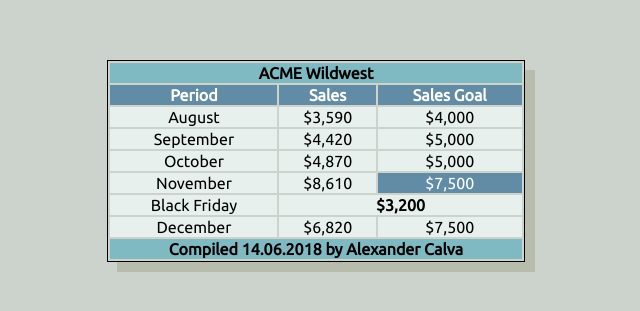
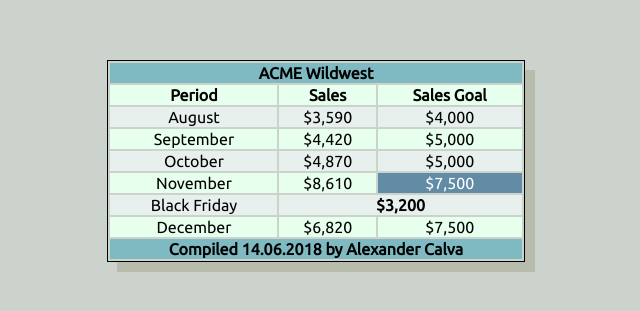
Before and after one commit to alexandercalva/alexandercalva.github.io, a plain HTML site: page assignments/lesson-8/tablebuild.html in a window 1280 px wide. Shown: the part 163-474 px from the top of the page, without its empty margins (324-964 px from the left). Drawn offline with Linux system fonts and the light colour scheme.

Commit message:
upclass
css

```diff
--- a/assignments/lesson-8/main.css
+++ b/assignments/lesson-8/main.css
@@ -27,13 +27,13 @@ table td:hover{
     color: aliceblue;
 }
 
-tr:nth-child(even-1){
+tr:nth-child(even){
 
     background: #e7ffed;
 
 }
 
-.yhead{
+#yhead{
 	background: #628ca6;
     color: white;
 }
```
